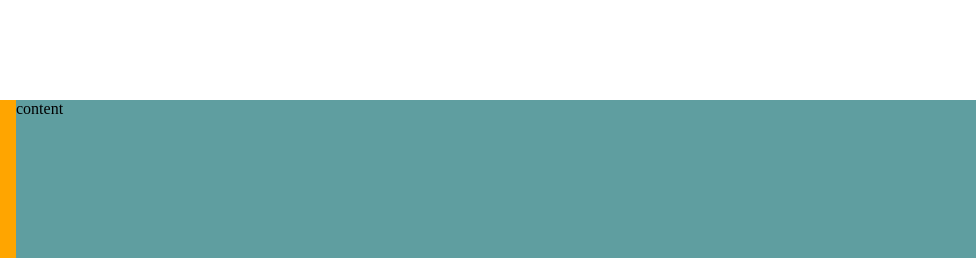
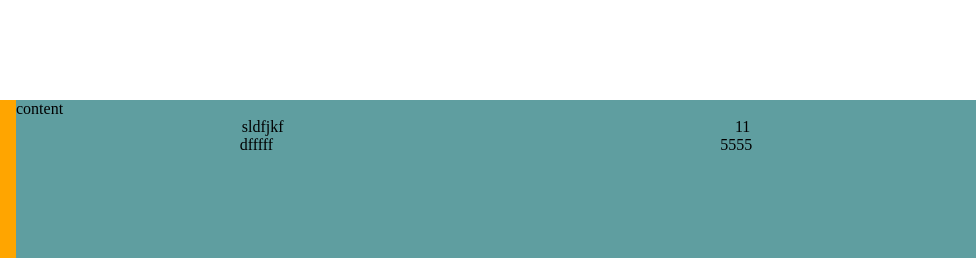
Before and after one commit to MohamedAEmara/Engzz, a website built with webpack: page dist/index.html in a window 1280 px wide. Shown: the top 258 px of the page, 304-1280 px from the left. Built offline with nearby package versions, Linux system fonts and the light colour scheme; files whose address does not match are found by name.

Commit message:
Add createTask & showTask functions

```diff
--- /dev/null
+++ b/src/createTask.js
@@ -0,0 +1,19 @@
+// createTask.js
+
+import {tasks} from "./tasks";
+
+
+class task {
+    constructor(title, date, priority) {
+        this.id = tasks.length;
+        this.title = title;
+        this.date = date;
+        this.priority = priority;
+        this.createTask(this);
+    }
+    createTask() {
+        tasks.push(this);
+    }
+}
+
+export {task};
--- a/src/index.js
+++ b/src/index.js
@@ -1,3 +1,5 @@
+console.log("beginning");
+
 import './styles.css';
 import headerImgg from "./images/to-do-list.png";
 import githubImgg from "./images/github.png";
@@ -5,26 +7,10 @@
 import weekImgg from "./images/week.png";
 import todayImgg from "./images/calendar.png";
 
+import {tasks} from "./tasks.js";
+import {task, createTask} from "./createTask";
+import {showTasks} from './showTasks';
 
-// import { compareAsc, format } from 'date-fns';
-
-// format(new Date(2014, 1, 11), 'yyyy-MM-dd')
-// //=> '2014-02-11'
-
-// const dates = [
-//   new Date(1995, 6, 2),
-//   new Date(1987, 1, 11),
-//   new Date(1989, 6, 10),
-// ]
-
-// dates.sort(compareAsc)
-
-// console.log(dates);
-//=> [
-//   Wed Feb 11 1987 00:00:00,
-//   Mon Jul 10 1989 00:00:00,
-//   Sun Jul 02 1995 00:00:00
-// ]
 
 // const content = document.getElementById('heaeder');
 const headerTxt = document.getElementById('headerText');
@@ -35,10 +21,18 @@
 const todayImg = document.getElementById('todayIcon');
 const weekImg = document.getElementById('weekIcon');
 
+const content = document.getElementById('content');
+
+
 headerImg.src = headerImgg;
 footerImg.src = githubImgg;
 inboxImg.src = inboxImgg;
 todayImg.src = todayImgg;
 weekImg.src = weekImgg;
 
-// headerTxt.innerHTML = "Hello, there";
+const a = new task("sldfjkf", 11, 33);
+const b = new task("dfffff", 5555, 666);
+
+console.log(tasks);
+
+showTasks();
--- /dev/null
+++ b/src/showTasks.js
@@ -0,0 +1,22 @@
+import { tasks } from "./tasks";
+
+
+export function showTasks() {
+    tasks.forEach(function(element) {
+        console.log("showTasks called !!!!");
+        const task = document.createElement('div');
+        const title = document.createElement('div');
+        const date = document.createElement('div');
+
+        task.appendChild(title);
+        task.appendChild(date);
+
+        title.innerHTML = element.title;
+        date.innerHTML = element.date;
+
+        // title.classList.add('tmp');
+        // const innerTxt = element.title;
+        // ele.innerHTML = innerTxt;
+        content.appendChild(task);
+    })
+}
--- a/src/styles.css
+++ b/src/styles.css
@@ -114,6 +114,16 @@
     height: 30px;
     border-radius: 5px;
 }
+
+#content {
+    display: flex;
+    flex-direction: column;
+}
+
+#content > * {
+    display: flex;
+    justify-content: space-around;
+}
   /* Media query for responsive adjustments */
   /* @media screen and (max-width: 768px) {
     .grid-container {
--- /dev/null
+++ b/src/tasks.js
@@ -0,0 +1,6 @@
+// task.js
+
+let tasks = [];
+
+
+export {tasks};
```
Also changed, not shown: dist/index.html, dist/main.js, dist/main.js.LICENSE.txt (added).
